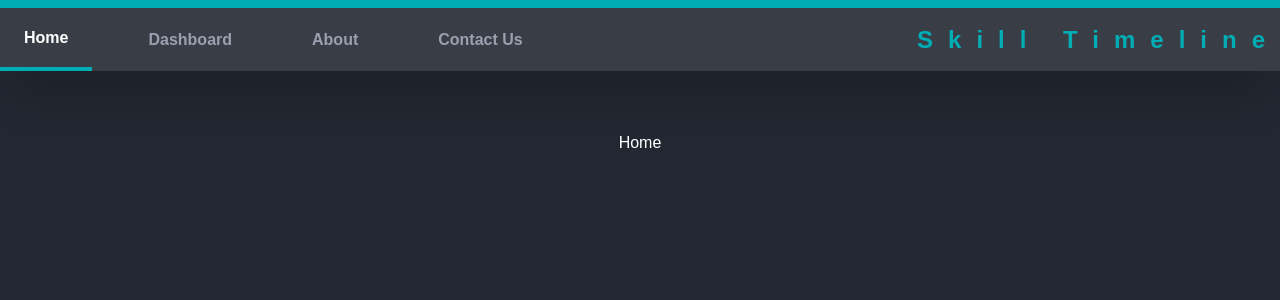
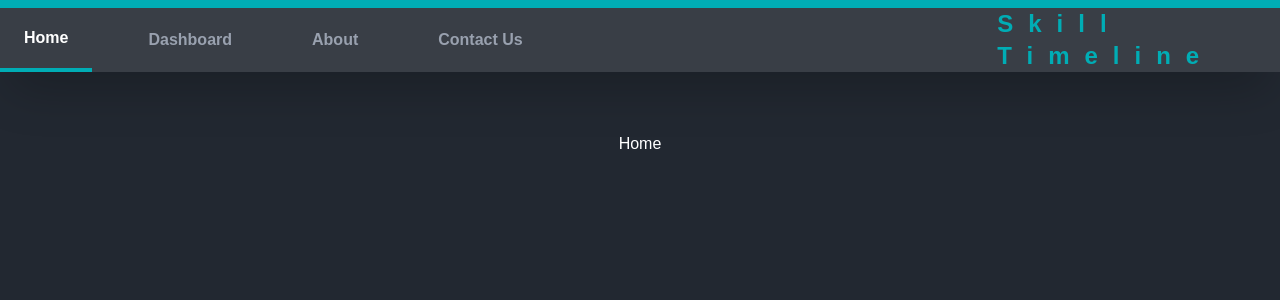
Before and after one commit to AJoshany/Skill-Timeline, a React (Vite) app: page / in a window 1280 px wide. Shown: the top 300 px of the page. Built offline with nearby package versions, Linux system fonts and the light colour scheme.

Commit message:
top nav in mobile

```diff
--- a/src/components/Header/Header.jsx
+++ b/src/components/Header/Header.jsx
@@ -1,24 +1,44 @@
-import React from 'react'
-import { Link } from 'react-router'
-import "./Header.css"
+import React from "react";
+import { Link } from "react-router";
+import "./Header.css";
 
 export default function Header() {
+  const mobileToggler = () => {
+    const topNav = document.querySelector(".header__nav");
+    const topNavUl = document.querySelector(".topNav__list");
+    topNav.classList.toggle("hidden");
+  };
   return (
     <>
-            <div className='flex justify-center w-full bg-[var(--color-secondary-dark)] border-t-8 border-t-[var(--color-primary)] shadow-2xl'>
-                <div className='container flex items-center sm:justify-center md:justify-between'>
-                    <div className='block md:hidden p-[1.1rem]'>|||</div>
-                    <nav className="hidden font-bold text-gray-400 header__nav md:block">
-                        <ul className="flex items-center gap-8 topNav__list">
-                            <li className="topNav__list__item active"><Link to="/">Home</Link></li>
-                            <li className="topNav__list__item"><Link to="/dashboard">Dashboard</Link></li>
-                            <li className="topNav__list__item"><Link to="/about">About</Link></li>
-                            <li className="topNav__list__item"><Link to="/contact-us">Contact Us</Link></li>
+      <div className="flex justify-center w-full bg-[var(--color-secondary-dark)] border-t-8 border-t-[var(--color-primary)] shadow-2xl">
+        <div className="container flex items-center w-full sm:justify-center md:justify-between min-h-15">
+          <div
+            className="absolute block p-5 md:hidden top-1 left-1"
+            onClick={mobileToggler}
+          >
+            |||
+          </div>
+          <nav className="items-center hidden w-full font-bold text-gray-400 transition-all header__nav md:block transition-2">
+            <ul className="flex flex-col items-center gap-8 md:flex-row topNav__list">
+              <li className="topNav__list__item active">
+                <Link to="/">Home</Link>
+              </li>
+              <li className="topNav__list__item">
+                <Link to="/dashboard">Dashboard</Link>
+              </li>
+              <li className="topNav__list__item">
+                <Link to="/about">About</Link>
+              </li>
+              <li className="topNav__list__item">
+                <Link to="/contact-us">Contact Us</Link>
+              </li>
             </ul>
           </nav>
-                    <div className="text-2xl font-extrabold tracking-[15px] text-[var(--color-primary)] logo hidden md:block">Skill Timeline</div>
+          <div className="text-2xl font-extrabold tracking-[15px] text-[var(--color-primary)] logo hidden md:block">
+            Skill Timeline
+          </div>
         </div>
       </div>
     </>
-    )
+  );
 }
```
Lines whose indentation alone changed are shown as unchanged.
